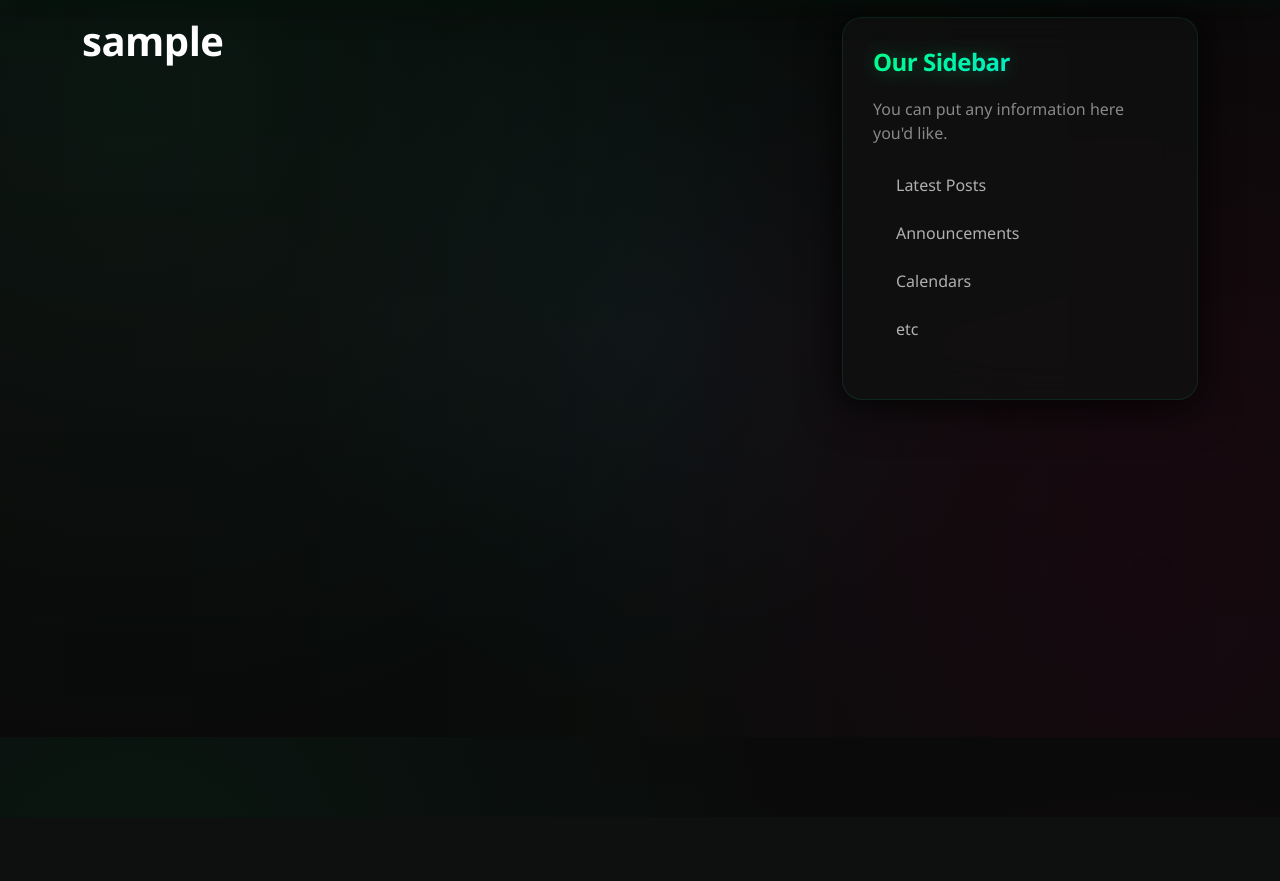
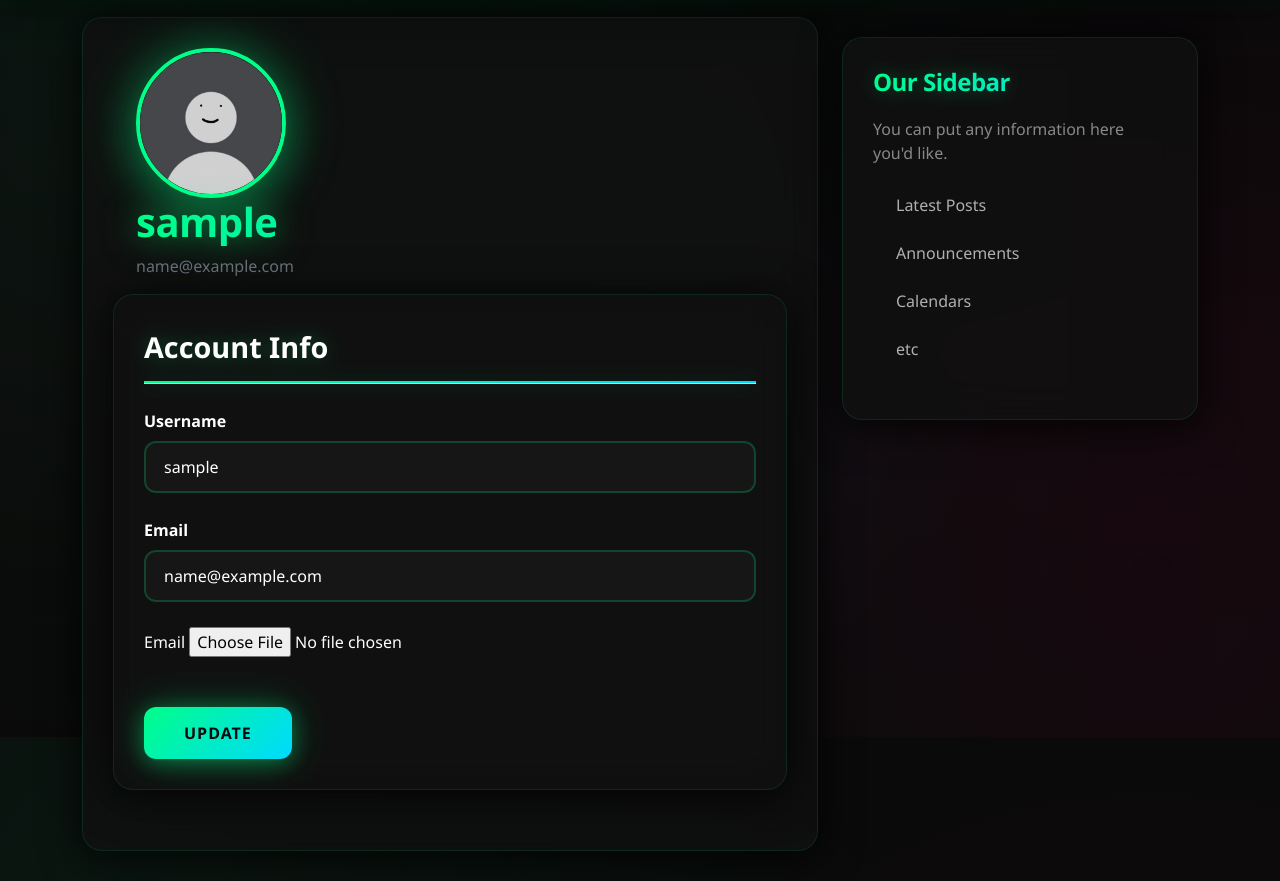
Before and after one commit to TeodorBoboc/Security-Lab, a Flask app: page /account in a window 1280 px wide. Shown: the part 63-944 px from the top of the page. Before the commit the page ends 463 px from the top, so only its background shows below. Run offline with Flask 3, Linux system fonts and the light colour scheme; the visitor is signed in with stand-in values (Sample User, id 1); some libraries are stand-ins or nearby versions.

Commit message:
Profile picture

```diff
--- a/App_pk/forms.py
+++ b/App_pk/forms.py
@@ -1,4 +1,6 @@
 from flask_wtf import FlaskForm
+from flask_wtf.file import FileField,FileAllowed
+from flask_login import current_user
 from wtforms import StringField,PasswordField,SubmitField,BooleanField
 from wtforms.validators import DataRequired,Length,Email,EqualTo,ValidationError
 from App_pk.models import User
@@ -32,3 +34,24 @@
                            validators=[DataRequired(message="Introduce-ti parola!")])
     remember=BooleanField('Remember Me')
     submit=SubmitField('Login')
+
+
+class UpdateAccountForm(FlaskForm):
+    username=StringField('Username',
+                            validators=[DataRequired(message="Introduce-ti numele!"), Length(min=2,max=20,message="Introdu un nume intre 2 si 20 de caractere!")])
+    email=StringField('Email',
+                            validators=[DataRequired(message="Introduce-ti E-mailul!"), Email(message="E-mailul nu este valid!")])
+    picture = FileField('Update Profile Picture',
+                        validators=[FileAllowed(['png', 'jpg', 'jpeg'])])
+    submit = SubmitField('Update')
+    def validate_username(self, username):
+        if username.data != current_user.username:
+            user = User.query.filter_by(username=username.data).first()
+            if user:
+                raise ValidationError('Numele este deja luat!')
+
+    def validate_email(self,email):
+        if email.data != current_user.email:
+            mail = User.query.filter_by(email=email.data).first()
+            if mail:
+                raise ValidationError('Acest email exista deja')
--- a/App_pk/routes.py
+++ b/App_pk/routes.py
@@ -1,6 +1,8 @@
+import os
+import secrets
 from flask import render_template, url_for, flash, redirect, session, request
 from App_pk import app, db, bcrypt  # Importăm obiectele app și db din __init__.py
-from App_pk.forms import RegistrationForm, LoginForm # Importăm clasele din forms.py
+from App_pk.forms import RegistrationForm, LoginForm, UpdateAccountForm # Importăm clasele din forms.py
 from App_pk.models import User, Post # Importăm clasele din models.py
 from flask_login import login_user,logout_user,current_user,login_required
 
@@ -71,7 +73,29 @@
     flash("Te-ai delogat cu succes",'info')
     return redirect(url_for('home'))
 
-@app.route("/account")
+def save_picture(form_picture):
+    random_hex = secrets.token_hex(8)
+    f_name, f_ext = os.path.splitext(form_picture.filename)
+    picture_fn = random_hex + f_ext
+    picture_path = os.path.join(app.root_path, 'static/profile_pics', picture_fn)
+    form_picture.save(picture_path)
+    return picture_fn
+
+@app.route("/account", methods=['GET', 'POST'])
 @login_required
 def account():
-    return render_template('account.html', title='Account')
+    form = UpdateAccountForm()
+    if form.validate_on_submit():
+        if form.picture.data:
+            picture_file = save_picture(form.picture.data)
+            current_user.image_file = picture_file
+        current_user.username = form.username.data
+        current_user.email = form.email.data
+        db.session.commit()
+        flash('Your account has been updated!', 'success')
+        return redirect(url_for('account'))
+    elif request.method == 'GET':
+        form.username.data = current_user.username
+        form.email.data = current_user.email
+    image_file = url_for('static', filename='profile_pics/' + current_user.image_file)
+    return render_template('account.html', title='Account', image_file=image_file, form=form)
--- a/App_pk/templates/account.html
+++ b/App_pk/templates/account.html
@@ -1,6 +1,60 @@
 {% extends "layout.html" %}
 {% block content %}
 
-   <h1>{{ current_user.username }}</h1>
+   <div class="content-section">
+   <div class="media">
+      <img class="rounded-circle account-img" src="{{ image_file }}">
+      <div class="media-body">
+         <h2 class="account-heading">{{ current_user.username }}</h2>
+         <p class="text-secondary">{{ current_user.email }}</p>
+      </div>
+   </div>
+   <div class="content-section">
+        <form method="post" enctype="multipart/form-data" action="" novalidate>
+            {{form.hidden_tag()}}
+            <fieldset class="form-group">
+                <legend class="border-bottom me-4">Account Info</legend>
+                <div class="form-group">
+                    {{ form.username.label(class="form-control-label") }}
+                    {% if form.username.errors %}
+                        {{ form.username(class="form-control form-control-lg is-invalid", placeholder="ex: Teodor123") }}
+                        <div class="invalid-feedback">
+                            {% for error in form.username.errors %}
+                                <span>{{ error }}</span>
+                            {% endfor %}
+                        </div>
+                    {% else %}
+                        {{ form.username(class="form-control form-control-lg", placeholder="ex: Teodor123") }}
+                    {% endif %}
+                </div>
+                <div class="form-group">
+                    {{ form.email.label(class="form-control-label") }}
+                    {% if form.email.errors %}
+                        {{ form.email(class="form-control form-control-lg is-invalid", placeholder="ex: teodorboboc18@gmail.com") }}
+                        <div class="invalid-feedback">
+                            {% for error in form.email.errors %}
+                                <span>{{error}}</span>
+                            {% endfor %}
+                        </div>
+                    {% else %}
+                        {{ form.email(class="form-control form-control-lg", placeholder="ex: teodorboboc18@gmail.com") }}
+                    {% endif %}
+                </div>
+                <div class="form-group">
+                    {{ form.email.label() }}
+                    {{ form.picture(class="form-controlfile") }}
+                    {% if form.picture.errors %}
+                        {% for error in form.picture.errors %}
+                           <span class="text-danger">{{ error }}</span></br>
+                        {% endfor %}
+                    {% endif %}
+                </div>
+            </fieldset>
+            <div>
+                {{ form.submit(class="btn btn-outline-info")}}
+            </div>
+        </form>
+    </div>
+   </div>
 
 {% endblock content %}
```
Also changed, not shown: App_pk/static/profile_pics/default.jpeg (added).
